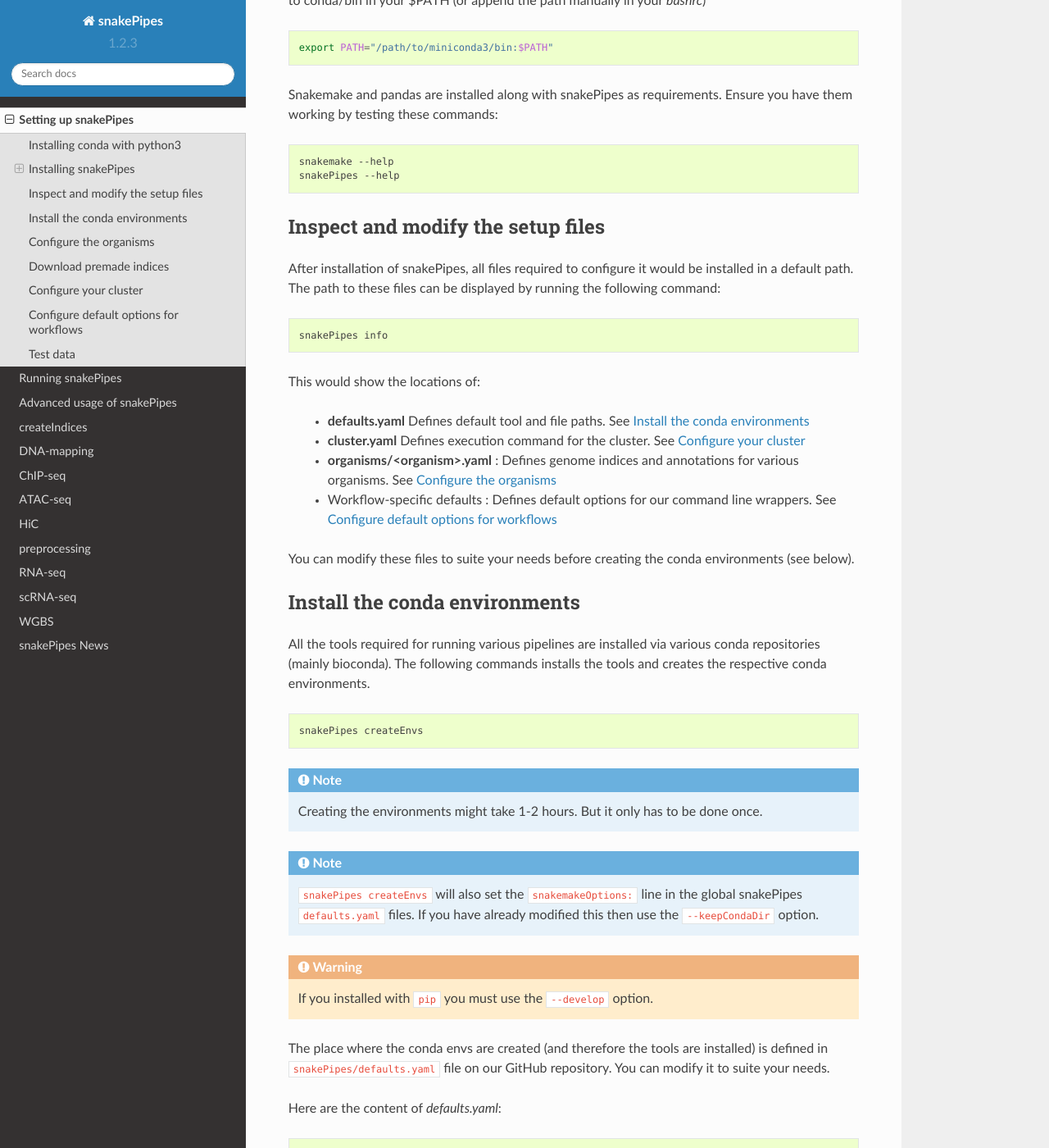
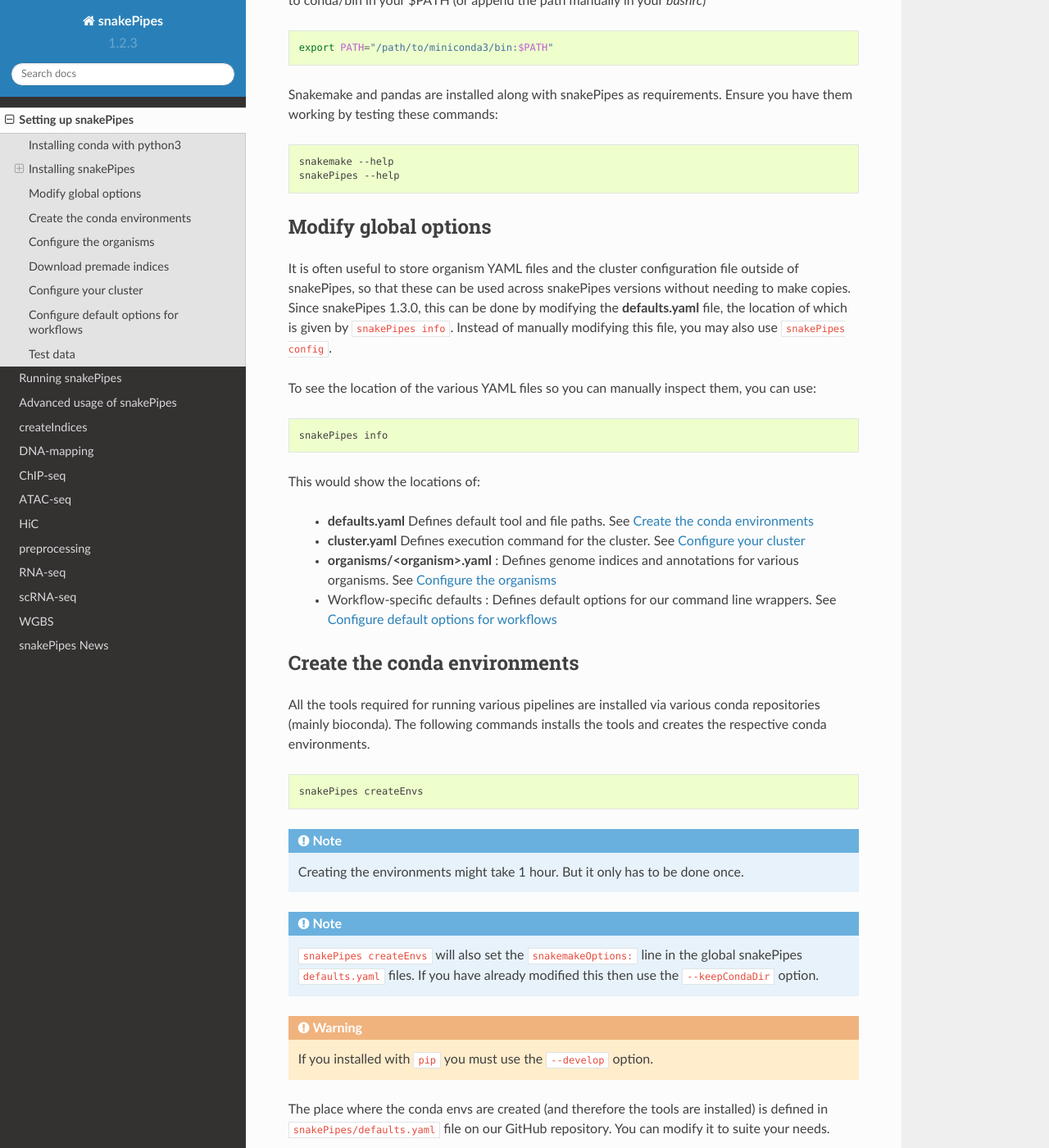
Before and after one commit to maxplanck-ie/snakepipes, a Sphinx documentation site: the page built from docs/content/setting_up.rst, in a window 1280 px wide and 1400 px high, scrolled down 1577 px. Shown: the whole window at 82% size. Built offline with Sphinx 7.4.7 and the Read the Docs theme 2.0.0, drawn with Linux system fonts in a browser that asks for light colours; some of the changed text lies outside the part shown.

Commit message:
Add some documentation

```diff
--- a/docs/content/News.rst
+++ b/docs/content/News.rst
@@ -8,9 +8,10 @@ snakePipes 1.3.0
  * Standardized options to be camelCase
  * Further standardized options between pipelines
  * UMI handling is now available in most pipelines
- * The `--fromBAM` option is now available and documented
+ * The ``--fromBAM`` option is now available and documented
  * Users can now change the read number indicator ("_R1" and "_R2" by default) as well as the fastq file extension on the command line.
  * Added the preprocessing pipeline, prevented python packages in users' home directories from inadvertently being used.
+ * Added a ``snakePipes config`` command that can be used in lieu of editing defaults.yaml
 
 snakePipes published
 --------------------
--- a/docs/content/setting_up.rst
+++ b/docs/content/setting_up.rst
@@ -76,10 +76,12 @@ Snakemake and pandas are installed along with snakePipes as requirements. Ensure
     snakePipes --help
 
 
-Inspect and modify the setup files
-----------------------------------
+Modify global options
+---------------------
 
-After installation of snakePipes, all files required to configure it would be installed in a default path. The path to these files can be displayed by running the following command:
+It is often useful to store organism YAML files and the cluster configuration file outside of snakePipes, so that these can be used across snakePipes versions without needing to make copies. Since snakePipes 1.3.0, this can be done by modifying the **defaults.yaml** file, the location of which is given by ``snakePipes info``. Instead of manually modifying this file, you may also use ``snakePipes config``.
+
+To see the location of the various YAML files so you can manually inspect them, you can use:
 
 .. code:: bash
 
@@ -92,13 +94,11 @@ This would show the locations of:
  * **organisms/<organism>.yaml** : Defines genome indices and annotations for various organisms. See :ref:`organisms`
  * Workflow-specific defaults : Defines default options for our command line wrappers. See :ref:`workflowOpts`
 
-You can modify these files to suite your needs before creating the conda environments (see below).
-
 
 .. _conda:
 
-Install the conda environments
-------------------------------
+Create the conda environments
+-----------------------------
 
 All the tools required for running various pipelines are installed via various conda repositories
 (mainly bioconda). The following commands installs the tools and creates the respective conda environments.
@@ -107,7 +107,7 @@ All the tools required for running various pipelines are installed via various c
 
     snakePipes createEnvs
 
-.. note:: Creating the environments might take 1-2 hours. But it only has to be done once.
+.. note:: Creating the environments might take 1 hour. But it only has to be done once.
 
 .. note::
 
@@ -137,7 +137,7 @@ Running ``snakePipes createEnvs`` is not strictly required, but facilitates mult
 Configure the organisms
 -----------------------
 
-For each organism of your choice, create a file called ``shared/organisms/<organism>.yaml`` and
+For each organism of your choice, create a file called ``<organism>.yaml`` in the folder specified by ``organismsDir`` in **defaults.yaml** and
 fill the paths to the required files next to the corresponding yaml entry. For common organisms, the required files are downloaded and the yaml entries can be created automatically via the workflow ``createIndices``.
 
 The yaml files look like this after the setup (an example from drosophila genome ``dm3``) :
@@ -209,7 +209,7 @@ The ``cluster.yaml`` file contains both the default memory requirements as well
     snp_split:
         memory: 10G
 
-If you have cloned the repository locally, the file is located under ``snakePipes/shared/``.
+The location of this file must be specified by the ``clusterConfig`` value in **defaults.yaml**.
 
 You can change the default per-core memory allocation if needed here. Importantly, the ``snakemake_cluster_cmd``
 option must be changed to match your needs (see table below). Whatever command you specify must include
```
Also changed, not shown: 1 other file.
